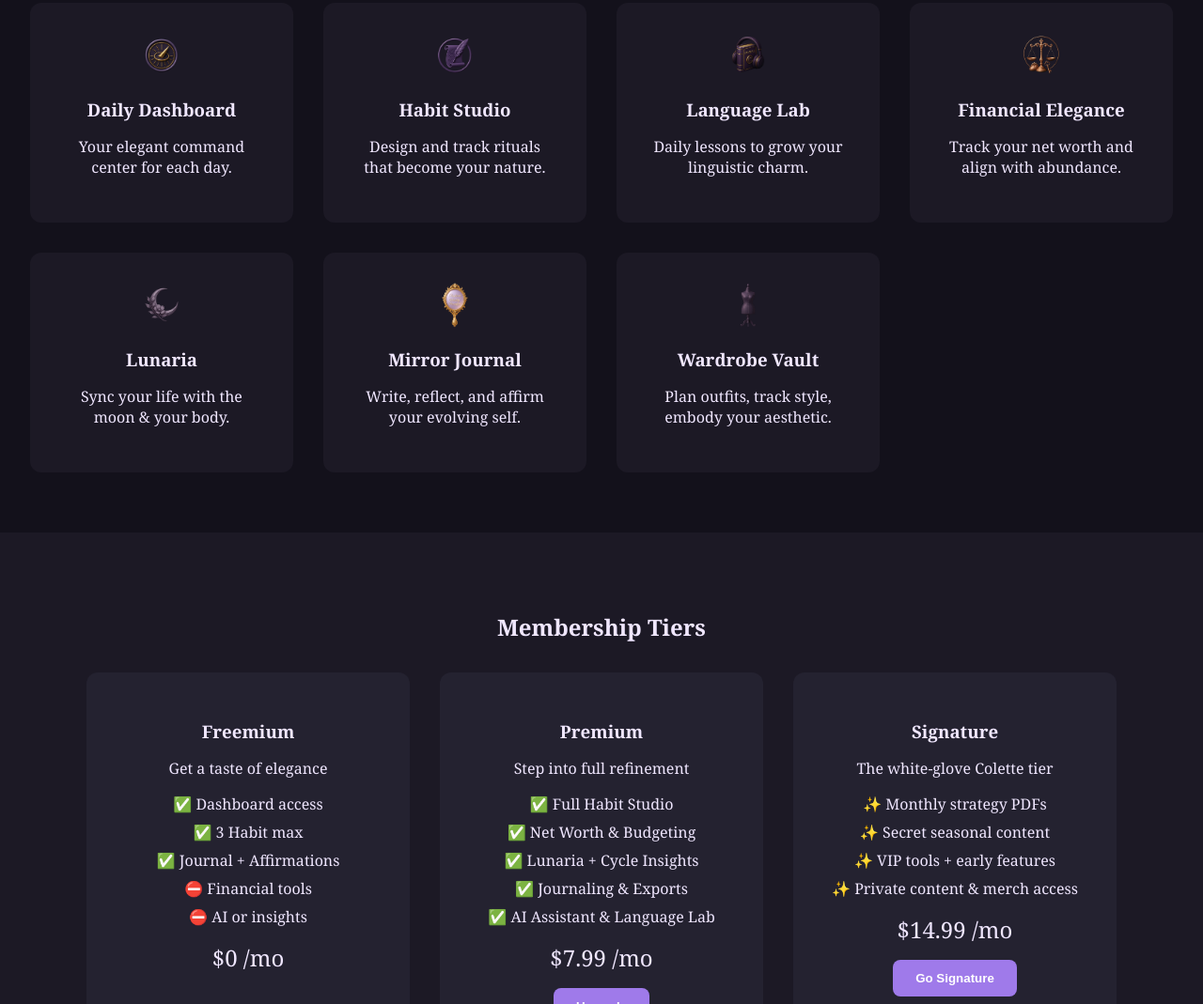
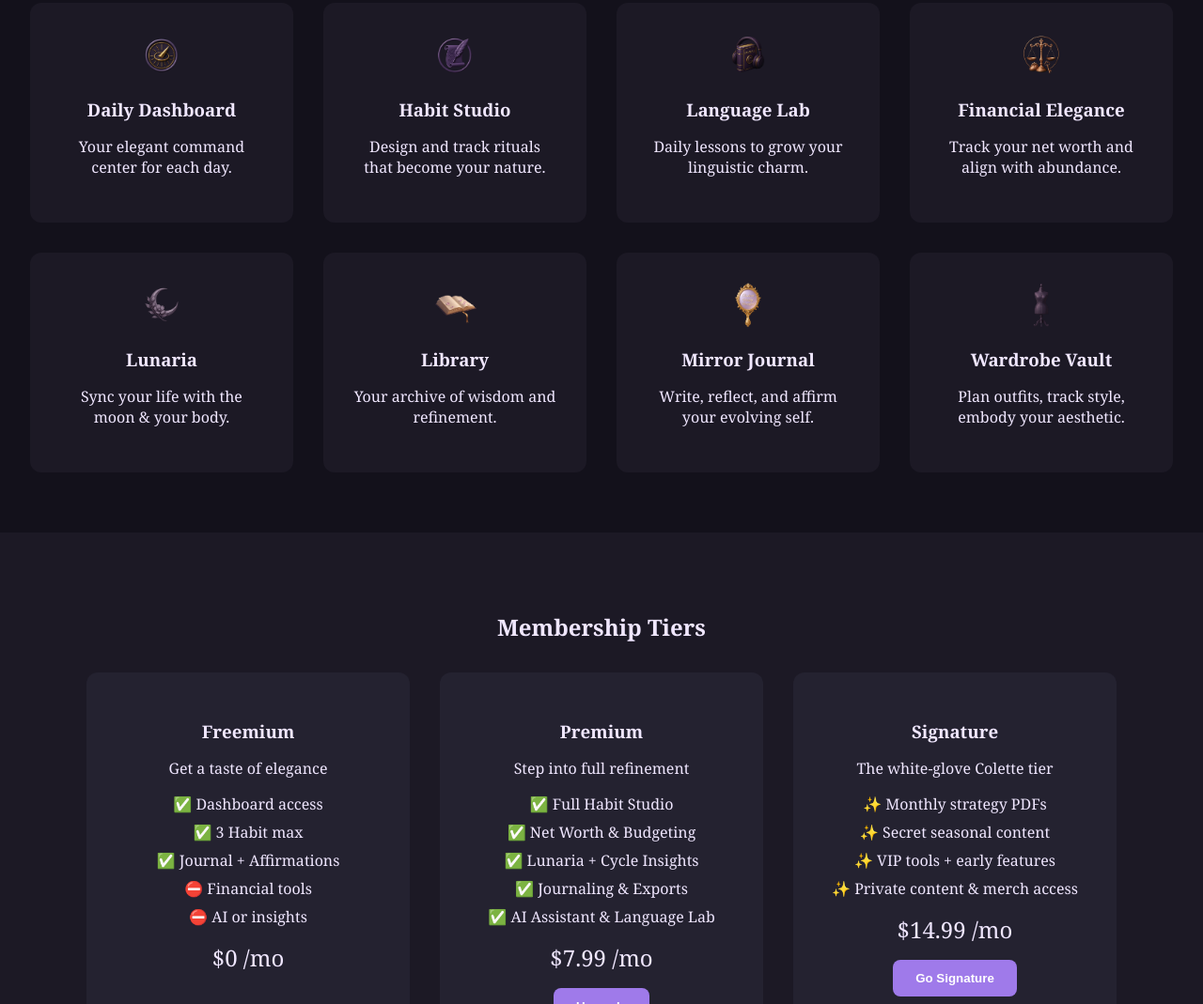
Before and after one commit to hadep275/Colette, a plain HTML site: page index.html in a window 1280 px wide. Shown: the part 1107-2176 px from the top of the page at 94% size. Drawn offline with Linux system fonts and the light colour scheme.

Commit message:
Update index.html

```diff
--- a/index.html
+++ b/index.html
@@ -62,6 +62,12 @@
         <img src="lunaria.jpeg" alt="" class="icon" />
         <h3>Lunaria</h3>
         <p>Sync your life with the moon & your body.</p>
+      </div>
+
+      <div class="feature-card">
+        <img src="library.jpeg" alt="" class="icon" />
+        <h3>Library</h3>
+        <p>Your archive of wisdom and refinement.</p>
       </div>
 
       <div class="feature-card">
```
